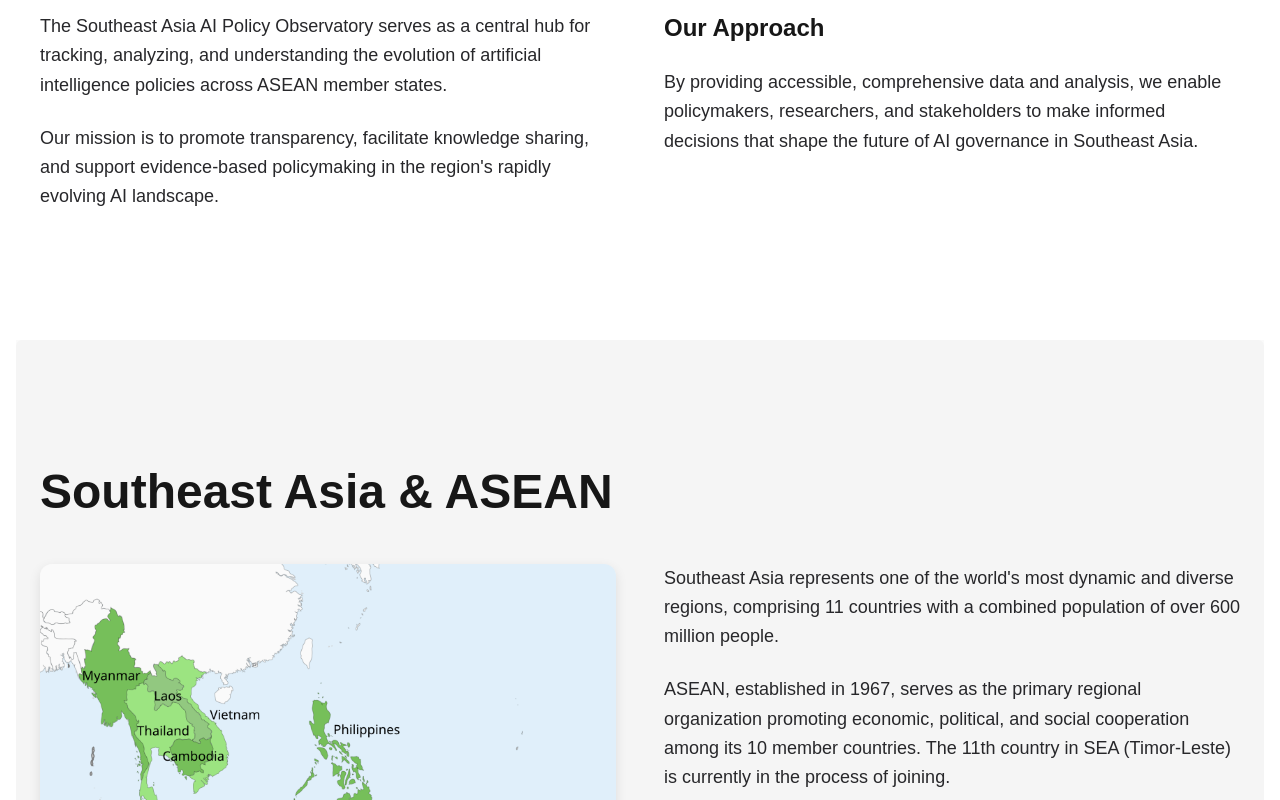
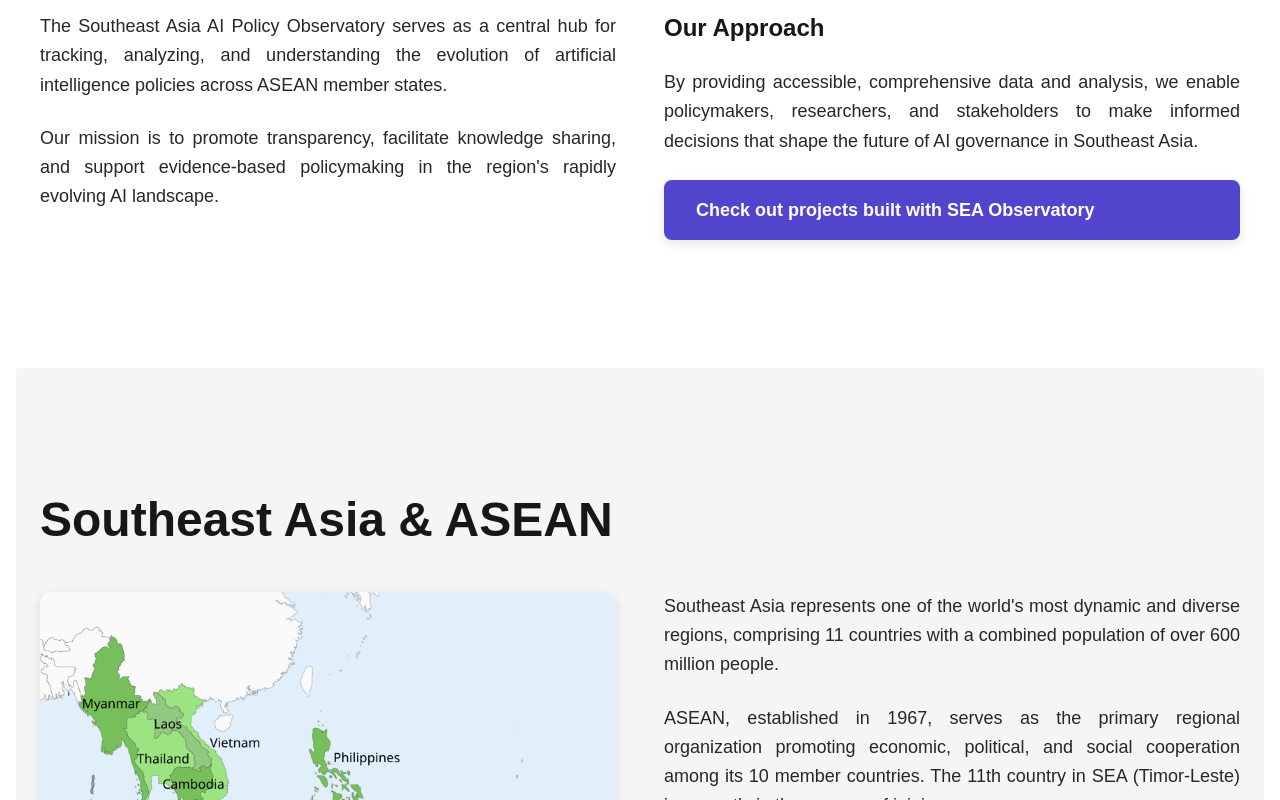
Before and after one commit to leeshihao/nextjs-seaobservatory, a Next.js app: page / in a window 1280 px wide. Shown: the part 800-1600 px from the top of the page. Built offline with nearby package versions, Linux system fonts and the light colour scheme.

Commit message:
added project button on home page and justified content

```diff
--- a/app/page.tsx
+++ b/app/page.tsx
@@ -36,13 +36,13 @@
             </h2>
             <div className="grid grid-cols-2 gap-12 mt-12 max-md:grid-cols-1">
               <div className="flex flex-col gap-6">
-                <p className="text-lg leading-relaxed text-zinc-800">
+                <p className="text-lg text-justify leading-relaxed text-zinc-800">
                   The Southeast Asia AI Policy Observatory serves as a central
                   hub for tracking, analyzing, and understanding the evolution
                   of artificial intelligence policies across ASEAN member
                   states.
                 </p>
-                <p className="text-lg leading-relaxed text-zinc-800">
+                <p className="text-lg text-justify leading-relaxed text-zinc-800">
                   Our mission is to promote transparency, facilitate knowledge
                   sharing, and support evidence-based policymaking in the
                   region&apos;s rapidly evolving AI landscape.
@@ -52,12 +52,18 @@
                 <h3 className="text-2xl font-semibold text-neutral-900">
                   Our Approach
                 </h3>
-                <p className="text-lg leading-relaxed text-zinc-800">
+                <p className="text-lg text-justify leading-relaxed text-zinc-800">
                   By providing accessible, comprehensive data and analysis, we
                   enable policymakers, researchers, and stakeholders to make
                   informed decisions that shape the future of AI governance in
                   Southeast Asia.
                 </p>
+                <a
+                  href="/projects"
+                  className="inline-block px-8 py-4 text-lg font-semibold bg-indigo-700 text-white rounded-lg shadow-[0_4px_12px_rgba(0,0,0,0.1)] transition-transform duration-200 hover:-translate-y-1"
+                >
+                  Check out projects built with SEA Observatory
+                </a>
               </div>
             </div>
           </div>
@@ -79,18 +85,18 @@
                 />
               </div>
               <div className="flex flex-col gap-6">
-                <p className="text-lg leading-relaxed text-zinc-800">
+                <p className="text-lg text-justify leading-relaxed text-zinc-800">
                   Southeast Asia represents one of the world&apos;s most dynamic and
                   diverse regions, comprising 11 countries with a combined
                   population of over 600 million people.
                 </p>
-                <p className="text-lg leading-relaxed text-zinc-800">
+                <p className="text-lg text-justify leading-relaxed text-zinc-800">
                   ASEAN, established in 1967, serves as the primary regional
                   organization promoting economic, political, and social
                   cooperation among its 10 member countries. The 11th
                   country in SEA (Timor-Leste) is currently in the process of joining.
                 </p>
-                <p className="text-lg leading-relaxed text-zinc-800">
+                <p className="text-lg text-justify leading-relaxed text-zinc-800">
                   The region&apos;s rapid digital transformation and growing AI
                   adoption make it a crucial arena for studying and shaping AI
                   policy developments.
```
